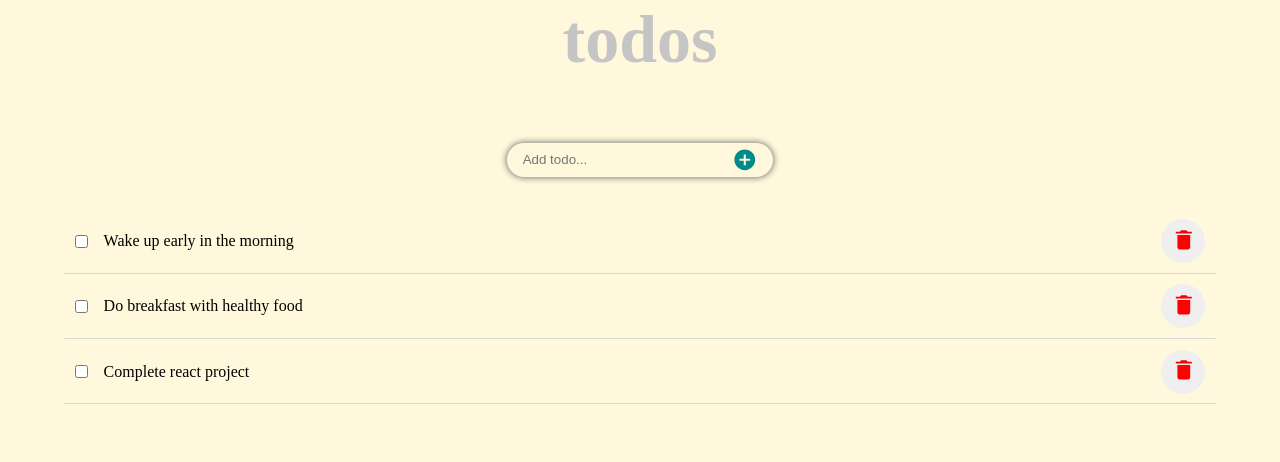
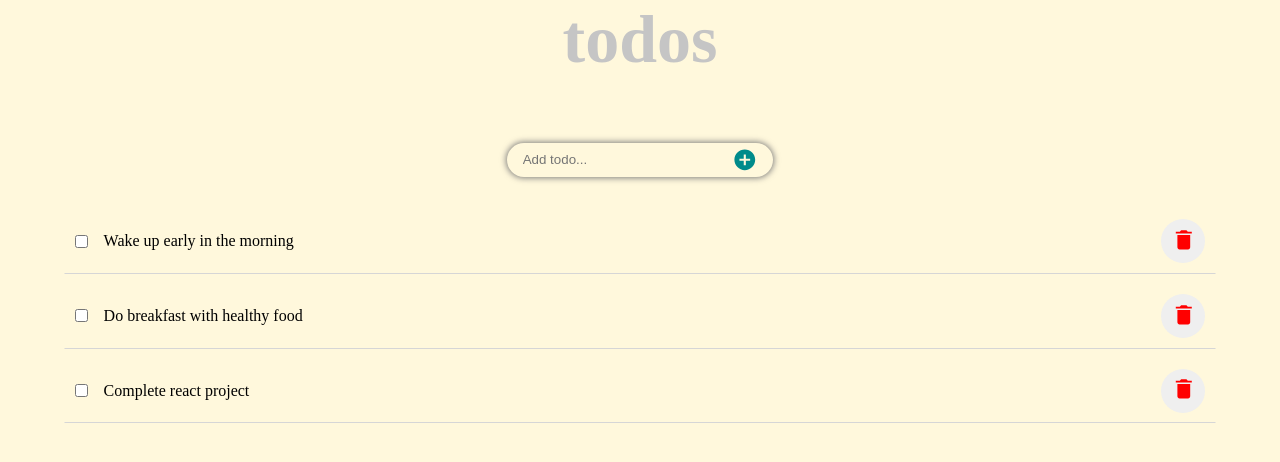
Before and after one commit to skyv26/react-todo-app-v1, a React (Create React App) app: page / in a window 1280 px wide. Shown: the top 462 px of the page. Built offline with nearby package versions, Linux system fonts and the light colour scheme.

Commit message:
Update style for `[TodoList]` component

```diff
--- a/src/components/TodoList/TodoList.js
+++ b/src/components/TodoList/TodoList.js
@@ -52,7 +52,7 @@ class TodoList extends React.Component {
   render() {
     const { items } = this.props;
     return (
-      <ul>
+      <ul className={style.TodoContainer}>
         {items.map((each, index) => (
           <li key={each.id} id={`todo-list-${index}`} className={style.List}>
             <div className={style.TodoListWrapper} id={`todo-wrapper-${index}`} role="presentation" onClick={(e) => { this.operationHandler(e, index); }}>
--- a/src/components/TodoList/TodoList.module.css
+++ b/src/components/TodoList/TodoList.module.css
@@ -1,3 +1,11 @@
+.TodoContainer {
+  display: flex;
+  flex-direction: column;
+  gap: 0.6rem;
+  height: 18rem;
+  overflow-y: scroll;
+}
+
 .List {
   display: flex;
   width: 100%;
```
